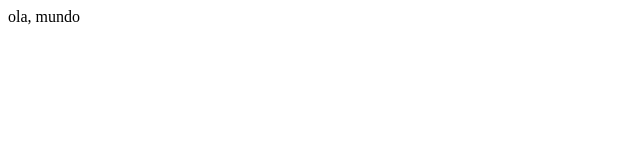
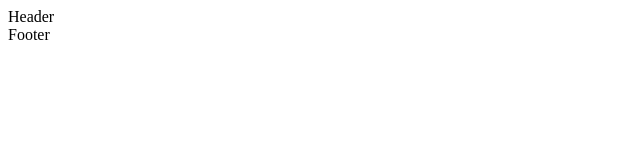
Before and after one commit to marianaoliveira1/Dogs, a React (Create React App) app: page / in a window 1280 px wide. Shown: the top 160 px of the page, without its empty margins (0-640 px from the left). Built offline with nearby package versions, Linux system fonts and the light colour scheme.

Commit message:
header e footer criados

```diff
--- a/public/index.html
+++ b/public/index.html
@@ -1,5 +1,5 @@
 <!DOCTYPE html>
-<html lang="en">
+<html lang="pt-br">
   <head>
     <meta charset="utf-8" />
     <link rel="icon" href="%PUBLIC_URL%/favicon.ico" />
@@ -7,7 +7,7 @@
     <meta name="theme-color" content="#000000" />
     <meta
       name="description"
-      content="Web site created using create-react-app"
+      content="Dogs - rede social para cachorro"
     />
     <link rel="apple-touch-icon" href="%PUBLIC_URL%/logo192.png" />
     <!--
@@ -24,7 +24,7 @@
       work correctly both with client-side routing and a non-root public URL.
       Learn how to configure a non-root public URL by running `npm run build`.
     -->
-    <title>React App</title>
+    <title>Dogs</title>
   </head>
   <body>
     <noscript>You need to enable JavaScript to run this app.</noscript>
--- a/src/App.js
+++ b/src/App.js
@@ -1,6 +1,13 @@
+import Footer from "./Components/Footer";
+import Header from "./Components/Header";
+
+
 function App() {
   return (
-    <div>ola, mundo</div>
+    <div>
+     <Header />
+     <Footer />
+    </div>
   );
 }
 
--- /dev/null
+++ b/src/Components/Footer.js
@@ -0,0 +1,10 @@
+import React from 'react'
+import styles from '../styles/Footer.module.css'
+
+export default function Footer() {
+  return (
+    <div className={styles.footer}>
+        Footer
+    </div>
+  )
+}
--- /dev/null
+++ b/src/Components/Header.js
@@ -0,0 +1,10 @@
+import React from 'react'
+import styles from '../styles/Header.module.css'
+
+export default function Header() {
+  return (
+    <div className={styles.header}>
+        Header
+    </div>
+  )
+}
```
Also changed, not shown: src/styles/Footer.module.css (added), src/styles/Header.module.css (added).
